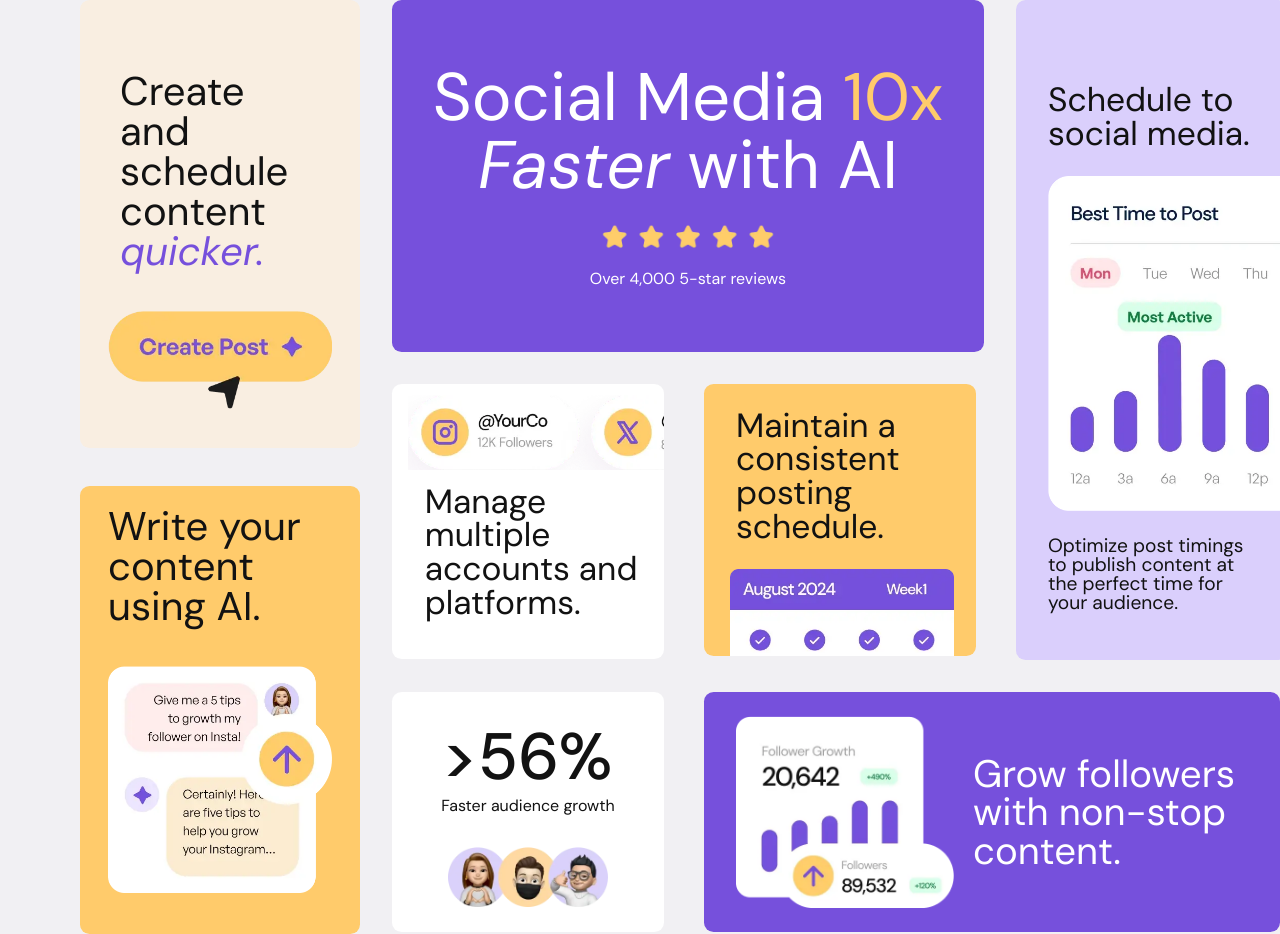
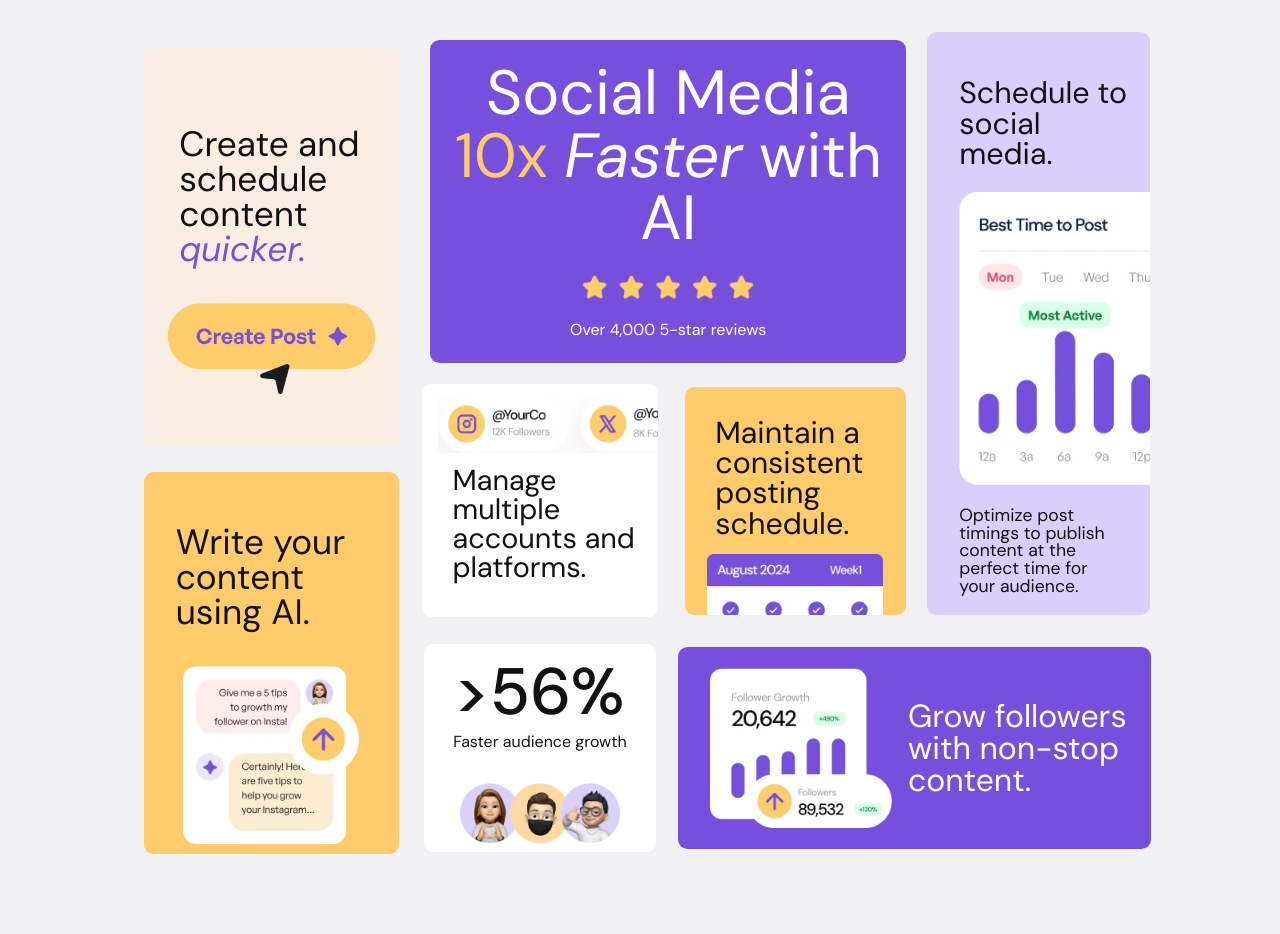
Before and after one commit to Ruella-De-Vil/Bento-display, a plain HTML site: page index.html in a window 1280 px wide. After the commit the page ends 885 px from the top, so only its background shows below. Drawn offline with Linux system fonts and the light colour scheme.

Commit message:
adjusted articles to % instead of em, changed font size and img size. Reduced article sizes to allow spacing around without causing the grid to overflow and thus off setting the position of the grid.

```diff
--- a/styles.css
+++ b/styles.css
@@ -1,6 +1,6 @@
 body {
     background-color: #f1f0f3;
-    margin: 0 auto;
+    margin: auto;
     display: flex;
     height: 100vh;
     justify-content: center;
@@ -11,11 +11,13 @@ body {
 }
 
 .grid {
-    width: 70em;
-    height: 55em;
+    max-width: 65em;
+    width: 100%;
+    min-height: 52em;
+    height: auto;
     margin: auto;
     display: grid;
-    gap: 2em;
+    gap: 0.2em;
     grid-template-columns: repeat (4, 1fr);
     grid-template-rows: auto;
     grid-template-areas:
@@ -29,6 +31,7 @@ body {
     "block-eight block-six block-five block-five"
     "block-eight block-six block-five block-five"
     "block-eight block-six block-five block-five";
+    padding: 0.5em;
 }
 
 .block-one {
@@ -36,17 +39,20 @@ body {
     display: flex;
     flex-direction: column;
     background-color: #7650dc;
-    height: 21em;
-    width: 37em;
+    height: 90%;
+    width: 98%;
     color: #ffffff;
     text-align: center;
     align-items: center;
     justify-content: center;
     padding: 0 0 1em 0;
+    position: relative;
+    left: 1.5em;
+    top: 2em;
 }
 
 .block-one p:first-of-type {
-    font-size: 4.2rem;
+    font-size: 3.9rem;
     font-weight: 400;
     margin: 0 0.2em;
     line-height: 1;
@@ -65,18 +71,20 @@ body {
 .block-two {
     grid-area: block-two;
     background-color: #ffffff;
-    height: 16em;
-    width: 16em;
+    height: 74%;
+    width: 88%;
     position: relative;
+    top: 2em;
+    left: 1em;
     overflow: hidden;
-    padding: 0.7em 0 0.5em 1em;
+    padding: 0.7em 0 0 1em;
 }
 .block-two img {
-    width: 22em;
+    width: 17em;
 }
 
 .block-two p {
-    font-size: 2.1rem;
+    font-size: 1.8rem;
     padding: 0.3em 0.5em 0 0.5em;
     margin: 0;
     line-height: 1;
@@ -87,71 +95,80 @@ body {
     display: flex;
     flex-direction: column;
     background-color: #ffcb6b;
-    height: 16.5em;
-    width: 14em;
-    padding: 0.5em 1em 0 2em;
+    height: 76%;
+    width: 95%;
+    padding: 0;
     align-items: center;
     overflow: hidden;
+    position: relative;
+    top: 2.2em;
+    left: 1.6em;
 }
 
 .block-three p {
-    font-size: 2.1em;
+    font-size: 1.9em;
     line-height: 1;
-    margin-top: 0.5em;
+    margin: 1em 1em 0.5em 1em;
 }
 
 .block-three img {
-    width: 14em;
+    width: 11em;
     padding: 0;
-    margin: -0.5em 0 0 -0.8em;
+    margin: 0;
 }
 
 .block-four {
     grid-area: block-four;
     background-color: #dacffc;
-    width: 15em;
+    width: 72%;
+    height: 88%;
     padding-left: 2em;
     padding-top: 1em;
     overflow: hidden;
+    position: relative;
+    left: 2em;
+    top: 1.5em;
 }
 
 .block-four p:first-of-type {
-    font-size: 2.1em;
+    font-size: 1.9em;
     line-height: 1;
     padding-right: 0.5em;
-    padding-top: 1em;
 }
 
 .block-four img {
-    width: 23.5em;
+    width: 20.5em;
     margin-top: -0.5em;
 }
 
 .block-four p:last-of-type {
     padding-right: 2em;
-    font-size: 1.2em;
+    font-size: 1.1em;
     line-height: 1;
 }
 
 .block-five {
     grid-area: block-five;
     background-color: #7650dc;
-    height: 15em;
-    width: 34em;
+    height: 91%;
+    width: 88%;
     display:flex;
     justify-content: center;
     align-items: center;
     padding-left: 2em;
+    position: relative;
+    left: 1.2em;
+    bottom: 0.5em;
 }
 
 .block-five img {
-    width: 15em;
-    height: 12em;
+    width: 12em;
+    height: 10em;
 }
 
 .block-five p {
     color: #ffffff;
-    font-size: 2.4em;
+    font-size: 2em;
     line-height: 1;
     padding-left: 0.5em;
 
@@ -160,8 +177,8 @@ body {
 .block-six {
     grid-area: block-six;
     background-color: #ffffff;
-    height: 15em;
-    width: 17em;
+    height: 94%;
+    width: 93%;
     display: flex;
     flex-direction: column;
     align-items: center;
@@ -169,6 +186,9 @@ body {
     margin: 0;
     padding: 0;
     line-height: 1.2;
+    position: relative;
+    bottom: 0.7em;
+    left: 1.1em;
 }
 
 .block-six p span {
@@ -184,17 +204,20 @@ body {
 .block-seven {
     grid-area: block-seven;
     background-color: #f9eee1;
-    width: 17.5em;
-    height: 28em;
+    width: 90%;
+    height: 90%;
     display: flex;
     flex-direction: column;
     justify-content: center;
     align-items: center;
+    position: relative;
+    bottom: -2.5em;
+    left: 1.5em;
 }
 
 .block-seven p {
     padding: 0 1em;
-    font-size: 2.5em;
+    font-size: 2.2em;
     line-height: 1;
 }
 
@@ -203,29 +226,32 @@ body {
 }
 
 .block-seven img {
-    width: 14em;
+    width: 13em;
 }
 
 .block-eight {
     grid-area: block-eight;
     background-color: #ffcb6b;
-    width: 17.5em;
-    height: 28em;
+    width: 90%;
+    height: 90%;
     display: flex;
     flex-direction: column;
     align-items: center;
+    position: relative;
+    bottom: -1.2em;
+    left: 1.5em;
 }
 
 .block-eight p {
-    padding: 0 0.7em;
-    margin-top: 0.5em;
-    font-size: 2.5em;
+    padding: 0 0.9em;
+    margin-top: 1.5em;
+    font-size: 2.2em;
     line-height: 1;
 }
 
 .block-eight img {
-    width: 14em;
-    margin-bottom: -em;
+    width: 11em;
+    padding-bottom: 0.5em;
 }
 
 article {
```
